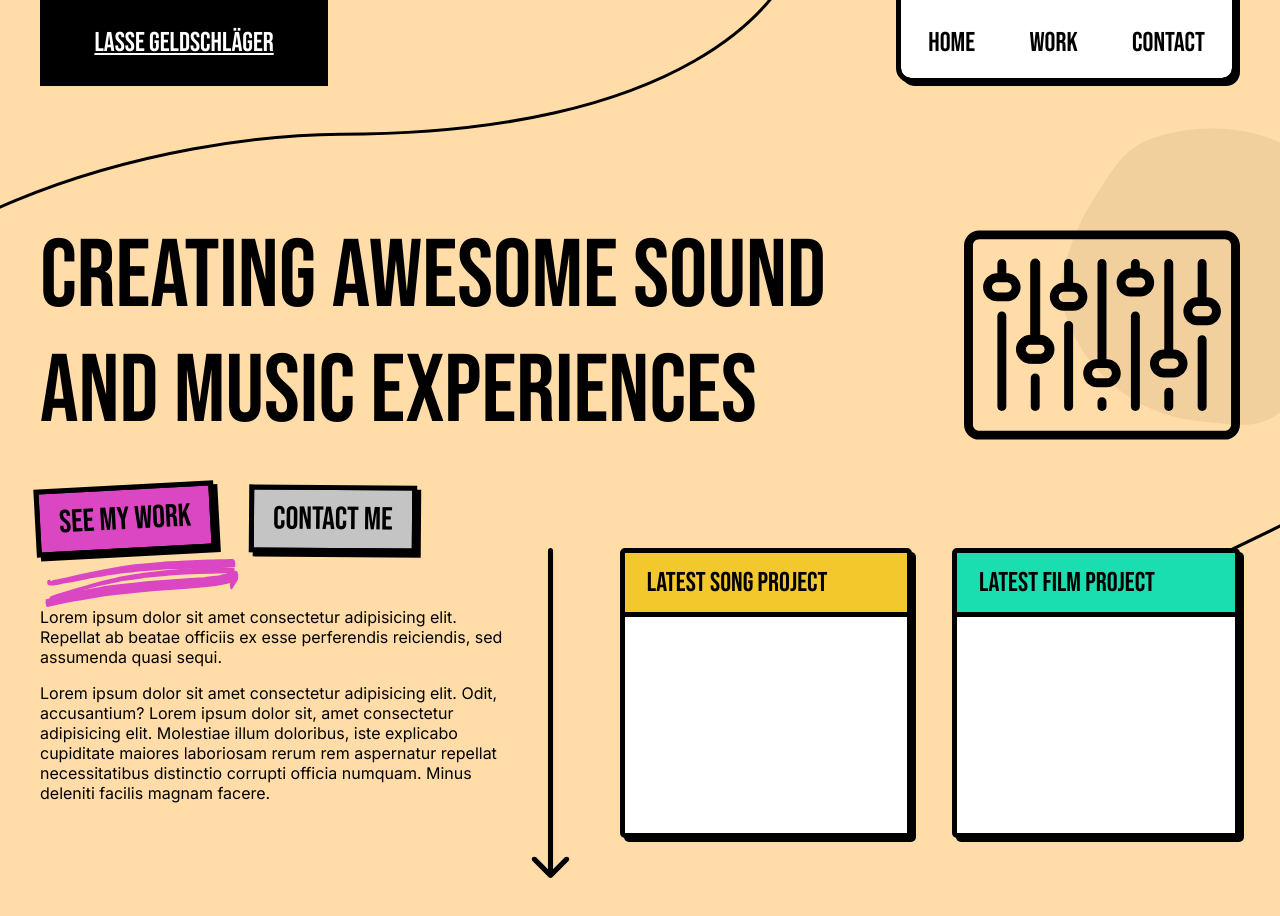
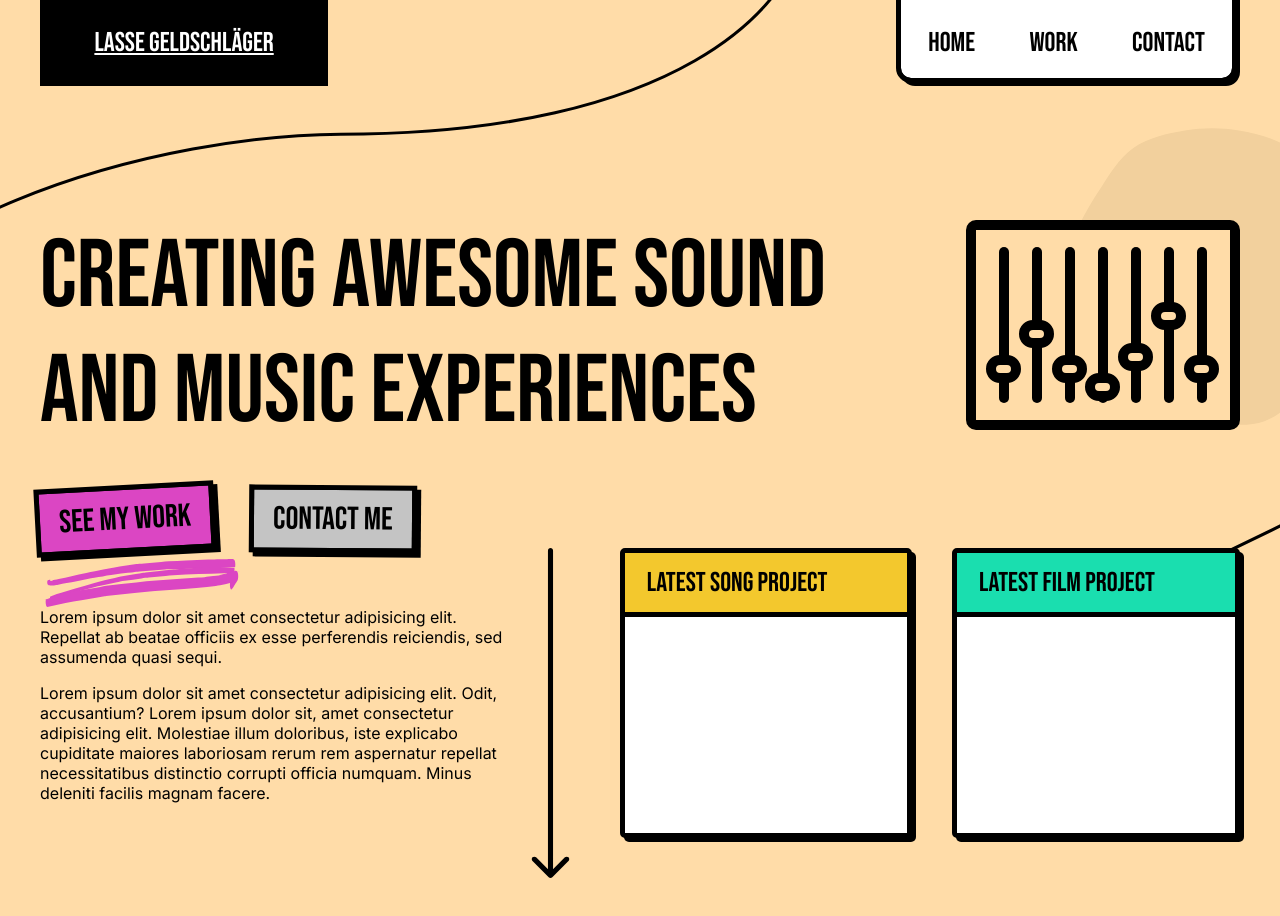
Before and after one commit to LeonGeldsch/lasse-portfolio, a plain HTML site: page index.html in a window 1280 px wide. Shown: the top 916 px of the page. Drawn offline with nearby package versions, Linux system fonts and the light colour scheme.

Commit message:
added interactive sound mixer

```diff
--- a/index.html
+++ b/index.html
@@ -7,6 +7,9 @@
     <title>Lasse Geldschläger | Audio artist</title>
     <link rel="stylesheet" href="./css/style.css">
     <script src="./js/scroll.js" defer></script>
+    <script src="https://cdnjs.cloudflare.com/ajax/libs/gsap/3.10.4/gsap.min.js" defer></script>
+    <script src="https://cdnjs.cloudflare.com/ajax/libs/gsap/3.10.4/Draggable.min.js" defer></script>
+    <script src="./js/mixer.js" defer></script>
 </head>
 <body>
     <header class="navbar">
@@ -26,7 +29,28 @@
             <div class="lp-heading">
                 <div class="lp-title">
                     <h1>Creating awesome sound<br>and music experiences</h1>
-                    <img src="./img/mixer.svg" alt="Mixing table">
+                    <div class="sound-mixer">
+                        <svg width="274" height="210" viewBox="0 0 274 210" fill="none" xmlns="http://www.w3.org/2000/svg">
+                            <rect x="5" y="5" width="264" height="200" rx="5" fill="#FFDCA8" stroke="black" stroke-width="10"/>
+                            <rect y="27" width="10" height="156" rx="5" fill="black"/>
+                            <rect class="mixer-control-bound" x="33" y="27" width="10" height="156" rx="5" fill="black"/>
+                            <rect class="mixer-control-bound" x="66" y="27" width="10" height="156" rx="5" fill="black"/>
+                            <rect class="mixer-control-bound" x="99" y="27" width="10" height="156" rx="5" fill="black"/>
+                            <rect class="mixer-control-bound" x="132" y="27" width="10" height="156" rx="5" fill="black"/>
+                            <rect class="mixer-control-bound" x="165" y="27" width="10" height="156" rx="5" fill="black"/>
+                            <rect class="mixer-control-bound" x="198" y="27" width="10" height="156" rx="5" fill="black"/>
+                            <rect class="mixer-control-bound" x="231" y="27" width="10" height="156" rx="5" fill="black"/>
+                            <rect x="264" y="27" width="10" height="156" rx="5" fill="black"/>
+                            <rect class="mixer-control" x="25" y="140" width="25" height="18" rx="9" fill="#FFDCA8" stroke="black" stroke-width="10"/>
+                            <rect class="mixer-control" x="58" y="105" width="25" height="18" rx="9" fill="#FFDCA8" stroke="black" stroke-width="10"/>
+                            <rect class="mixer-control" x="91" y="140" width="25" height="18" rx="9" fill="#FFDCA8" stroke="black" stroke-width="10"/>
+                            <rect class="mixer-control" x="124" y="158" width="25" height="18" rx="9" fill="#FFDCA8" stroke="black" stroke-width="10"/>
+                            <rect class="mixer-control" x="157" y="128" width="25" height="18" rx="9" fill="#FFDCA8" stroke="black" stroke-width="10"/>
+                            <rect class="mixer-control" x="190" y="87" width="25" height="18" rx="9" fill="#FFDCA8" stroke="black" stroke-width="10"/>
+                            <rect class="mixer-control" x="223" y="140" width="25" height="18" rx="9" fill="#FFDCA8" stroke="black" stroke-width="10"/>
+                        </svg>
+                    </div>
+                    <!--<img src="./img/mixer.svg" alt="Mixing table">-->
                     <img class="blob-shape" src="./img/blob.svg" alt="Blob shape">
                 </div>
                 <button class="main-button"><a href="#work">See my work</a></button>
--- /dev/null
+++ b/js/mixer.js
@@ -0,0 +1,9 @@
+const allMixerControls = document.querySelectorAll(".mixer-control");
+const allMixerControlBounds = document.querySelectorAll(".mixer-control-bound");
+
+for (let i = 0; i < allMixerControls.length; i++) {
+    Draggable.create(allMixerControls[i], {
+        bounds: allMixerControlBounds[i],
+        type: "y"
+    });
+}
--- a/js/scroll.js
+++ b/js/scroll.js
@@ -24,7 +24,6 @@ window.addEventListener('scroll', (event) => {
         updateReady = true;
     }, 10)
     if ( updateReady ) update ( getScrollPercent() / 140 + 0.4 );
-    console.log(updateReady);
     updateReady = false;
 });
 update( getScrollPercent() / 140 + 0.4 );
```
Also changed, not shown: img/sound-mixer.svg (added).
